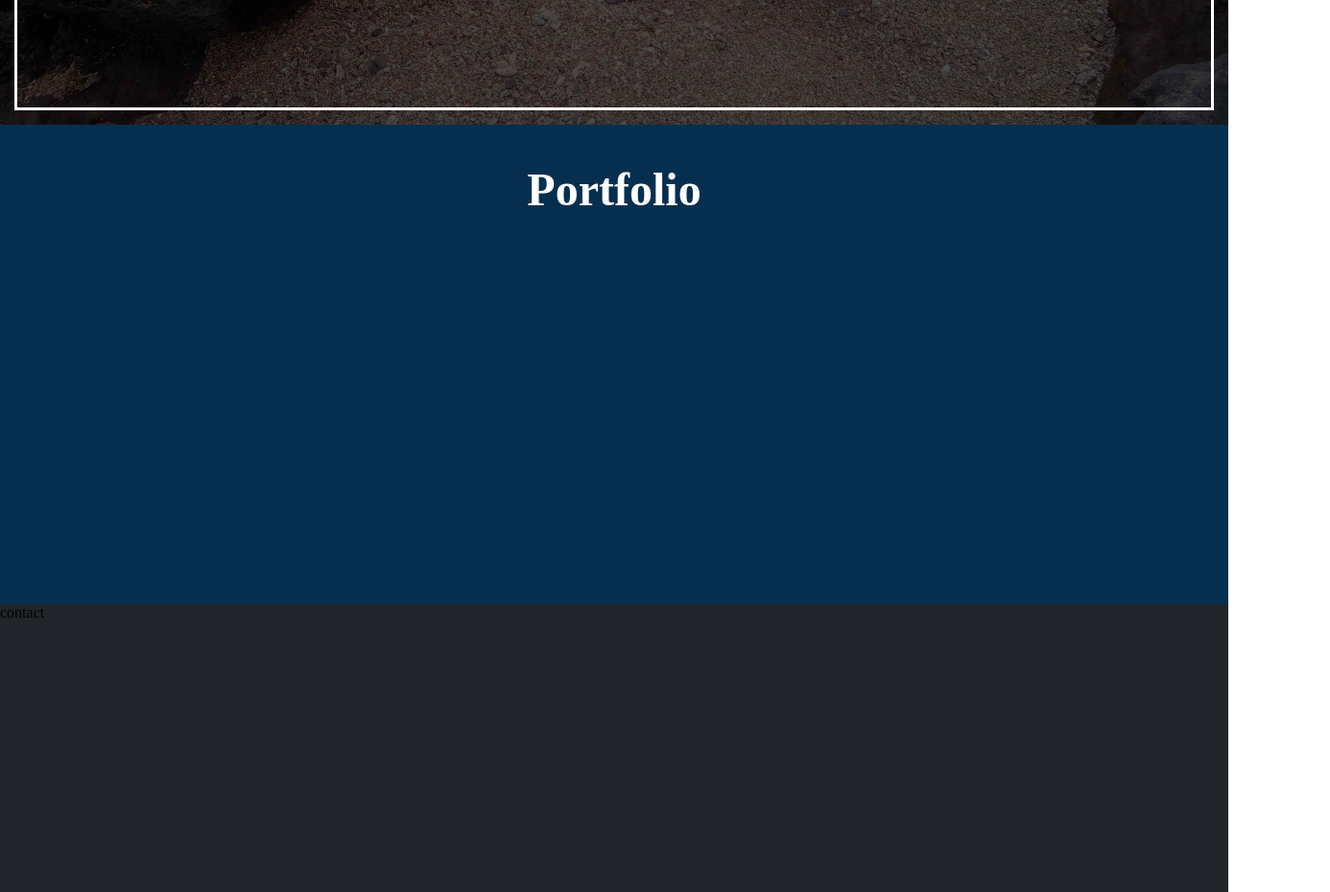
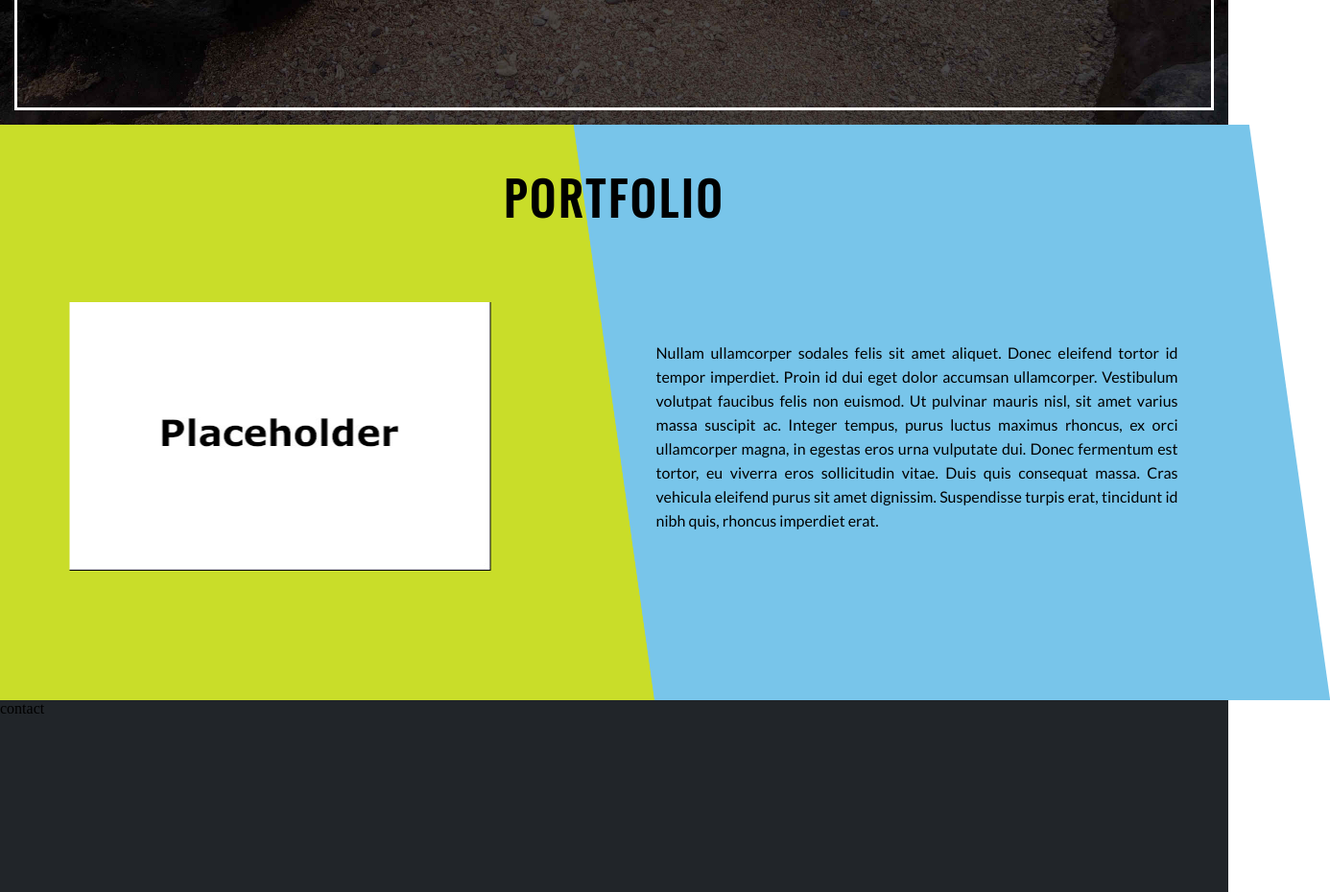
Before and after one commit to ryanrfq/ryanrfq.github.io, a plain HTML site: page index.html in a window 1280 px wide. Shown: the part 540-1470 px from the top of the page at 96% size, 1386 px wide, since content can reach past the window. Drawn offline with nearby package versions, Linux system fonts and the light colour scheme.

Commit message:
Added basic design for portfolio section (could be changed in future)

```diff
--- a/index.html
+++ b/index.html
@@ -6,7 +6,7 @@
     <title>Ryan Rifqi | Web Developer</title>
     <meta name="viewport" content="width=device-width, initial-scale=1">
 
-    <link href="https://fonts.googleapis.com/css?family=Staatliches|Lato|Sarabun|Merriweather" rel="stylesheet">
+    <link href="https://fonts.googleapis.com/css?family=Staatliches|Lato|Sarabun|Merriweather|Oswald" rel="stylesheet">
     <link rel="stylesheet" type="text/css" media="screen" href="style.css" />
 </head>
 
@@ -36,7 +36,15 @@
 </header>
 
 <section id="portfolio">
-    <h2>Portfolio</h2>
+    <h2>PORTFOLIO</h2>
+    <div class="container">
+        <div class="portfolio-pic flex-item">
+            <img src="assets/img/portfolio1.jpg">
+        </div>
+        <div class="desc flex-item">
+            <p>Nullam ullamcorper sodales felis sit amet aliquet. Donec eleifend tortor id tempor imperdiet. Proin id dui eget dolor accumsan ullamcorper. Vestibulum volutpat faucibus felis non euismod. Ut pulvinar mauris nisl, sit amet varius massa suscipit ac. Integer tempus, purus luctus maximus rhoncus, ex orci ullamcorper magna, in egestas eros urna vulputate dui. Donec fermentum est tortor, eu viverra eros sollicitudin vitae. Duis quis consequat massa. Cras vehicula eleifend purus sit amet dignissim. Suspendisse turpis erat, tincidunt id nibh quis, rhoncus imperdiet erat.<p>
+        </div>
+    </div>
 </section>
 
 <footer id="contact">
--- a/style.css
+++ b/style.css
@@ -5,6 +5,8 @@
 body {
     display: flex;
     flex-direction: column;
+
+    overflow-x: hidden;
 
     margin: 0;
 }
@@ -26,15 +28,83 @@ h2 {
     text-align: center;
 }
 
+p {
+    font-family: 'Lato', sans-serif;
+}
+
 #particles {
     position: absolute;
 }
 
 #portfolio {
-    height: 500px;
+    position: relative;
 
-    background-color: #062f4f;
-    color: #FFF;
+    display: flex;
+    flex-direction: column;
+    justify-content: center;
+    align-items: center;
+
+    height: 600px;
+
+    background-color: #78c5ea;
+    color: #000;
+}
+
+#portfolio h2 {
+    position: absolute;
+    z-index: 999;
+    top: 0;
+
+    font-family: 'Oswald', sans-serif;
+    letter-spacing: 4px;
+}
+
+#portfolio .container {
+    display: flex;
+
+    width: 110%;
+    height: 100%;
+}
+
+.flex-item {
+    display: flex;
+    flex: 1;
+    justify-content: center;
+    align-items: center;
+    align-content: center;
+
+    padding-top: 50px;
+
+    transform: skewX(8deg);
+}
+
+.flex-item * {
+    transform: skewX(-8deg);
+}
+
+.flex-item p {
+    margin: 0 40px;
+
+    line-height: 25px;
+
+    color: #000;
+}
+
+.portfolio-pic {
+    background-color: #C9DD29;
+}
+
+.portfolio-pic img {
+    margin: 0 40px;
+
+    max-width: 500px;
+    max-height: 500px;
+}
+
+.desc {
+    text-align: justify;
+
+    background-color: #78c5ea;
 }
 
 footer {
```
